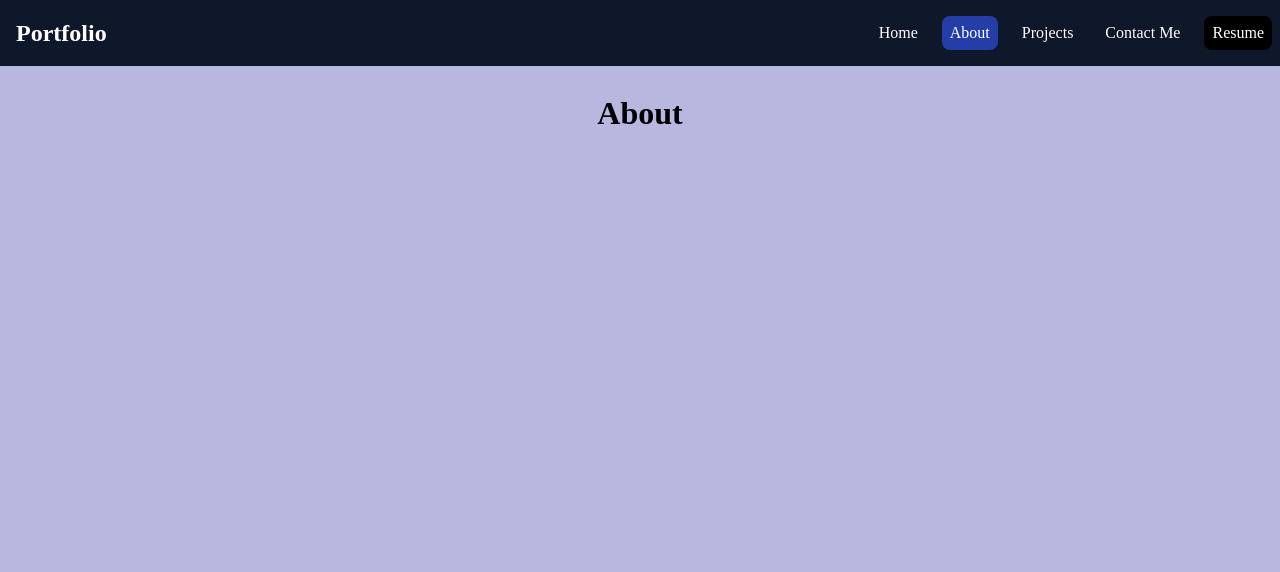
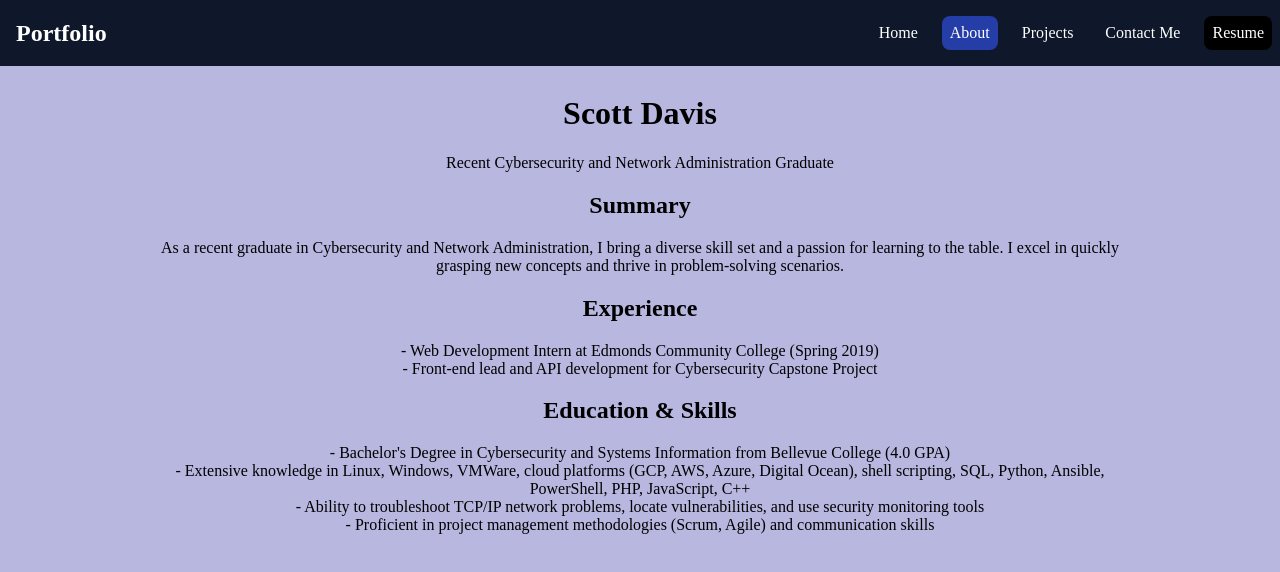
Before and after one commit to pawscanthack/portfolio, a React (Create React App) app: page /about in a window 1280 px wide. Shown: the top 572 px of the page. Built offline with nearby package versions, Linux system fonts and the light colour scheme.

Commit message:
Added About page placeholder content.

```diff
--- a/src/App.jsx
+++ b/src/App.jsx
@@ -1,7 +1,7 @@
 import { Route, Routes } from "react-router-dom";
 import { Navbar } from "./components/Navbar";
 import { Home } from "./pages/Home";
-import About from "./pages/About";
+import { About } from "./pages/About";
 import Projects from "./pages/Projects";
 import { ContactMe } from "./pages/ContactMe";
 import "./app.css";
--- a/src/pages/About.jsx
+++ b/src/pages/About.jsx
@@ -1,3 +1,43 @@
-export default function About() {
-  return <h1>About</h1>;
-}
+export const About = () => {
+  return (
+    <div className="about-page">
+      <div className="about-header">
+        <h1>Scott Davis</h1>
+        <p>Recent Cybersecurity and Network Administration Graduate</p>
+      </div>
+      <div className="summary">
+        <h2>Summary</h2>
+        <p>
+          As a recent graduate in Cybersecurity and Network Administration, I
+          bring a diverse skill set and a passion for learning to the table. I
+          excel in quickly grasping new concepts and thrive in problem-solving
+          scenarios.
+        </p>
+      </div>
+      <div className="experience">
+        <h2>Experience</h2>
+        <p>
+          - Web Development Intern at Edmonds Community College (Spring 2019)
+          <br />- Front-end lead and API development for Cybersecurity Capstone
+          Project
+        </p>
+      </div>
+      <div className="education-skills">
+        <h2>Education & Skills</h2>
+        <p>
+          - Bachelor's Degree in Cybersecurity and Systems Information from
+          Bellevue College (4.0 GPA)
+          <br />
+          - Extensive knowledge in Linux, Windows, VMWare, cloud platforms (GCP,
+          AWS, Azure, Digital Ocean), shell scripting, SQL, Python, Ansible,
+          PowerShell, PHP, JavaScript, C++
+          <br />
+          - Ability to troubleshoot TCP/IP network problems, locate
+          vulnerabilities, and use security monitoring tools
+          <br />- Proficient in project management methodologies (Scrum, Agile)
+          and communication skills
+        </p>
+      </div>
+    </div>
+  );
+};
```
